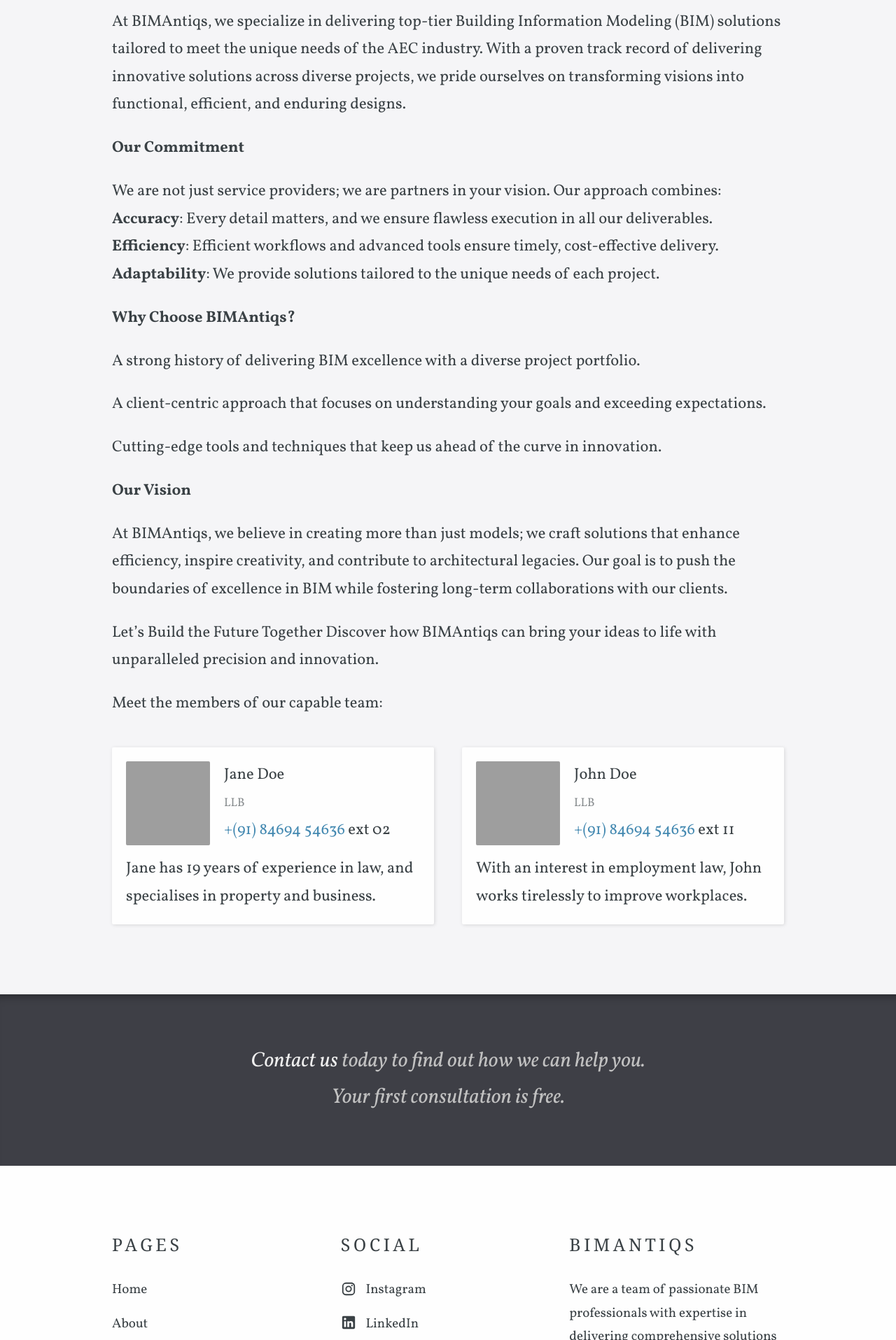
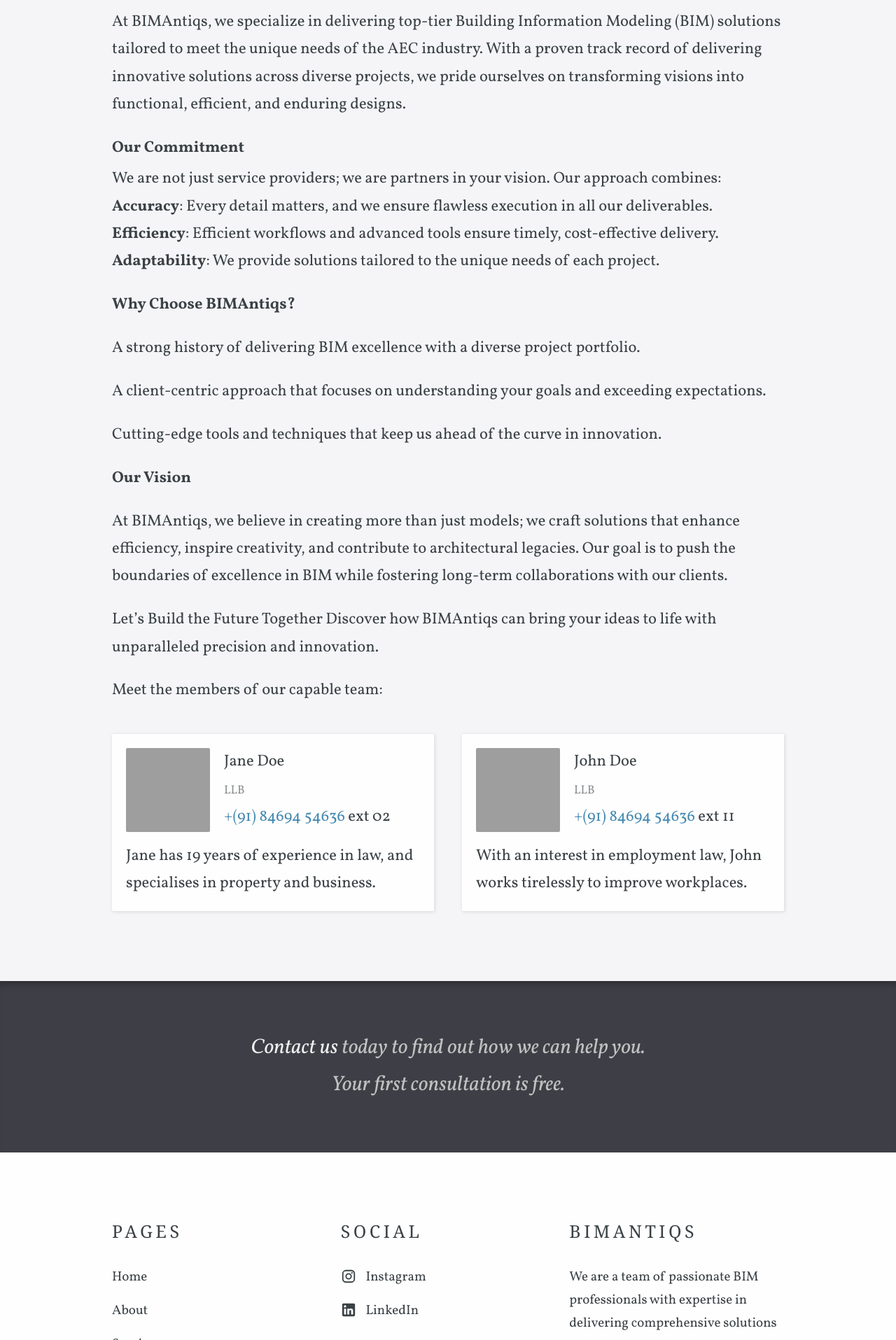
Before and after one commit to R-Madhav/BIMAntiqs.github.io, a Jekyll site: the page built from about.html, in a window 1280 px wide. Shown: the part 671-2586 px from the top of the page at 70% size. Built offline with Jekyll 4.4.1, drawn with Linux system fonts in a browser that asks for light colours; some web fonts are replaced; grey boxes are pictures that could not be loaded.

Commit message:
Update about.html

```diff
--- a/about.html
+++ b/about.html
@@ -14,7 +14,8 @@ navigation_order: 1
 	At BIMAntiqs, we specialize in delivering top-tier Building Information Modeling (BIM) solutions tailored to meet the unique needs of the AEC industry. With a proven track record of delivering innovative solutions across diverse projects, we pride ourselves on transforming visions into functional, efficient, and enduring designs.
 
 		<p style="margin-bottom: 5px;"><Strong>Our Commitment</Strong></p>
-		<p style="margin-bottom: 1px;">We are not just service providers; we are partners in your vision. Our approach combines:</p>
+
+		We are not just service providers; we are partners in your vision. Our approach combines:
 
 		<Strong>Accuracy</Strong>: Every detail matters, and we ensure flawless execution in all our deliverables.
 
```
